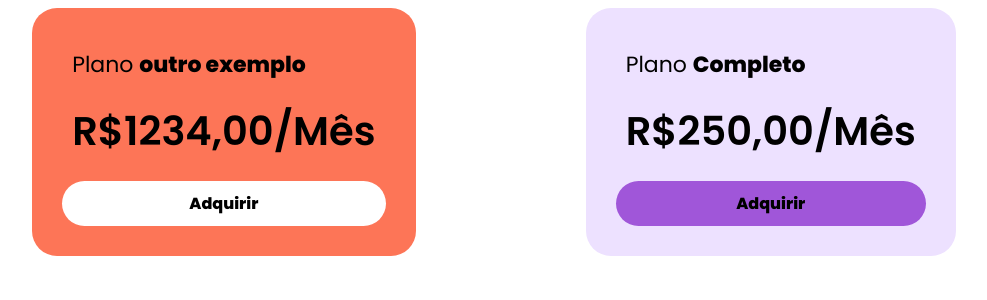
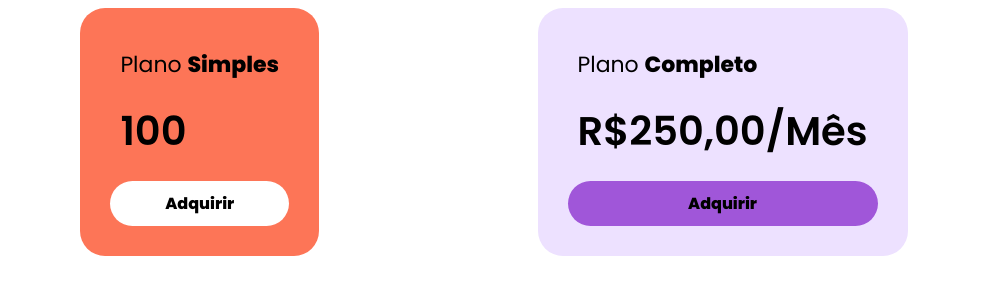
Before and after one commit to andregnicoletti/angular-udemy-course, an Angular app: page / in a window 1280 px wide. Shown: the top 300 px of the page, without its empty margins (146-1133 px from the left). Built offline with nearby package versions, Linux system fonts and the light colour scheme.

Commit message:
encadeamento opcional na interpolação

```diff
--- a/src/app/components/card/card.component.html
+++ b/src/app/components/card/card.component.html
@@ -1,7 +1,7 @@
 <div class="card">
   <div class="card__plan card__item">
-    Plano <b>{{ plano.infos.tipo }}</b>
+    Plano <b>{{ plano.infos?.tipo }}</b>
   </div>
-  <div class="card__price card__item">{{ getFullPrice() }}</div>
+  <div class="card__price card__item">{{ plano.infos?.preco }}</div>
   <app-card-button></app-card-button>
 </div>
--- a/src/app/components/card/card.component.ts
+++ b/src/app/components/card/card.component.ts
@@ -1,26 +1,23 @@
 import { Component } from '@angular/core';
 
+interface PlanoInterface {
+  infos: InfosInterface;
+}
+
+interface InfosInterface {
+  tipo: string;
+  preco: number;
+}
 @Component({
   selector: 'app-card',
   templateUrl: './card.component.html',
   styleUrls: ['./card.component.scss'],
 })
 export class CardComponent {
-  tipo: string = 'Teste';
-  preco: number = 1000;
-
-  plano = {
+  plano: PlanoInterface = {
     infos: {
-      tipo: 'outro exemplo'
+      tipo: 'Simples',
+      preco: 100,
     },
   };
-
-  getFullPrice() {
-    setTimeout(() => {
-      console.log('Set Timeout');
-      this.preco = 1234;
-    }, 4000);
-
-    return 'R$' + this.preco + ',00/Mês';
-  }
 }
```
